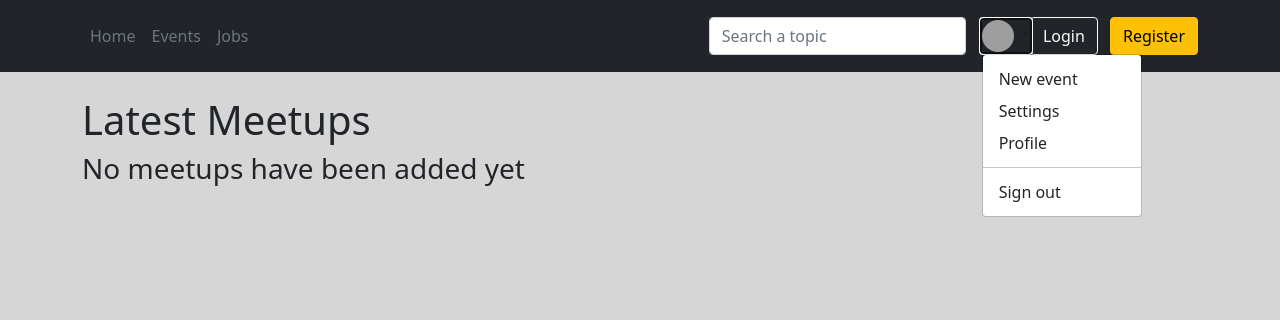
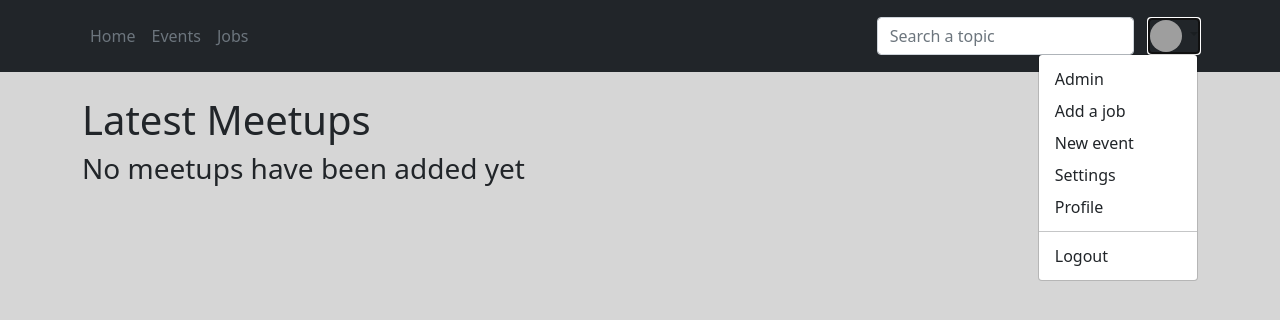
Before and after one commit to austindflatt/Tech_Meetup_Capstone, a Django app: page / in a window 1280 px wide, after a click that opens the changed part. Shown: the top 320 px of the page. Run offline with Django 3.2, Linux system fonts and the light colour scheme; the visitor is signed in with stand-in values (Sample User, id 1); data that the repository does not hold is empty; some libraries are stand-ins or nearby versions; grey boxes are pictures that could not be loaded.

Commit message:
fixed to where only certain links are allowed to show for user groups and changed to show login and register button for anonymous users only

```diff
--- a/meetupapp/templates/base/header.html
+++ b/meetupapp/templates/base/header.html
@@ -13,7 +13,23 @@
 
           {% if user.is_superuser %}
           <div class="dropdown text-end">
-          <a href="#" class="d-block link-dark text-decoration-none dropdown-toggle" id="dropdownUser1" data-bs-toggle="dropdown" aria-expanded="false">
+          <a href="#" class="d-block link-dark text-decoration-none dropdown-toggle" id="dropdownAdmin" data-bs-toggle="dropdown" aria-expanded="false">
+            <img src="https://github.com/mdo.png" alt="mdo" width="32" height="32" class="rounded-circle">
+          </a>
+          <ul class="dropdown-menu text-small" aria-labelledby="dropdownUser1" style="">
+            <li><a class="dropdown-item" href="{% url 'admin:index' %}">Admin</a></li>
+            <li><a class="dropdown-item" href="#">Add a job</a></li>
+            <li><a class="dropdown-item" href="{% url 'add-event' %}">New event</a></li>
+            <li><a class="dropdown-item" href="/settings">Settings</a></li>
+            <li><a class="dropdown-item" href="/profile">Profile</a></li>
+            <li><hr class="dropdown-divider"></li>
+            <li><a class="dropdown-item" href="{% url 'logout' %}">Logout</a></li>
+          </ul>
+        </div>
+        {% endif %}
+        {% if request.user.groups.all.0.name == 'Member' %}
+        <div class="dropdown text-end">
+          <a href="#" class="d-block link-dark text-decoration-none dropdown-toggle" id="dropdownMember" data-bs-toggle="dropdown" aria-expanded="false">
             <img src="https://github.com/mdo.png" alt="mdo" width="32" height="32" class="rounded-circle">
           </a>
           <ul class="dropdown-menu text-small" aria-labelledby="dropdownUser1" style="">
@@ -21,15 +37,30 @@
             <li><a class="dropdown-item" href="/settings">Settings</a></li>
             <li><a class="dropdown-item" href="/profile">Profile</a></li>
             <li><hr class="dropdown-divider"></li>
-            <li><a class="dropdown-item" href="{% url 'logout' %}">Sign out</a></li>
+            <li><a class="dropdown-item" href="{% url 'logout' %}">Logout</a></li>
           </ul>
         </div>
         {% endif %}
-
+        {% if request.user.groups.all.0.name == 'Employer' %}
+        <div class="dropdown text-end">
+          <a href="#" class="d-block link-dark text-decoration-none dropdown-toggle" id="dropdownEmployer" data-bs-toggle="dropdown" aria-expanded="false">
+            <img src="https://github.com/mdo.png" alt="mdo" width="32" height="32" class="rounded-circle">
+          </a>
+          <ul class="dropdown-menu text-small" aria-labelledby="dropdownUser1" style="">
+            <li><a class="dropdown-item" href="{% url 'add-event' %}">Add new job</a></li>
+            <li><a class="dropdown-item" href="/settings">Settings</a></li>
+            <li><a class="dropdown-item" href="/profile">Profile</a></li>
+            <li><hr class="dropdown-divider"></li>
+            <li><a class="dropdown-item" href="{% url 'logout' %}">Logout</a></li>
+          </ul>
+        </div>
+        {% endif %}
+        {% if user.is_anonymous %}
         <div class="text-end">
           <a href="{% url 'login' %}" type="button" class="btn btn-outline-light me-2">Login</a>
           <a href="{% url 'register' %}" type="button" class="btn btn-warning">Register</a>
         </div>
+        {% endif %}
       </div>
     </div>
   </header>
--- a/meetupapp/templates/base/home.html
+++ b/meetupapp/templates/base/home.html
@@ -5,7 +5,7 @@
 
 <br/>
 {% for message in messages %}
-<div class="alert alert-success" role="alert">{{message}}</div>
+<div class="alert alert-success" role="alert">{{message}} 😎</div>
 {% endfor %}
 <h1>Latest Meetups</h1>
 <div class="row justify-content-center">
--- a/meetupapp/templates/members/login.html
+++ b/meetupapp/templates/members/login.html
@@ -4,7 +4,7 @@
 {% block content %}
 <h3>Login page</h3>
 {% for message in messages %}
-<div class="alert alert-danger" role="alert">{{message}}</div>
+<div class="alert alert-danger" role="alert">{{message}} 🧐</div>
 {% endfor %}
 <form method="POST" action="">
    {% csrf_token %}
--- a/meetupapp/urls.py
+++ b/meetupapp/urls.py
@@ -4,9 +4,11 @@ from . import views
 
 urlpatterns = [
     path('', views.homePage, name="home"),
+
     path('register/', views.registerPage, name="register"),
     path('login/', views.loginPage, name="login"),
     path('logout/', views.logout, name='logout'),
+
     path('events/<str:pk>/', views.meetupPage, name="event"),
     path('add-event/', views.addEvent, name="add-event"),
 ]
--- a/meetupapp/views.py
+++ b/meetupapp/views.py
@@ -20,7 +20,7 @@ def registerPage(request):
             if form.is_valid():
                 form.save()
                 user = form.cleaned_data.get('username')
-                messages.success(request, 'Account was created for ' + user)
+                messages.success(request, 'Account was created for ' + user + '!')
 
                 return redirect('home')
         context = {'form':form}
```
Also changed, not shown: meetupapp/templates/base/events.html (added), meetupapp/templates/base/jobs.html (added).
